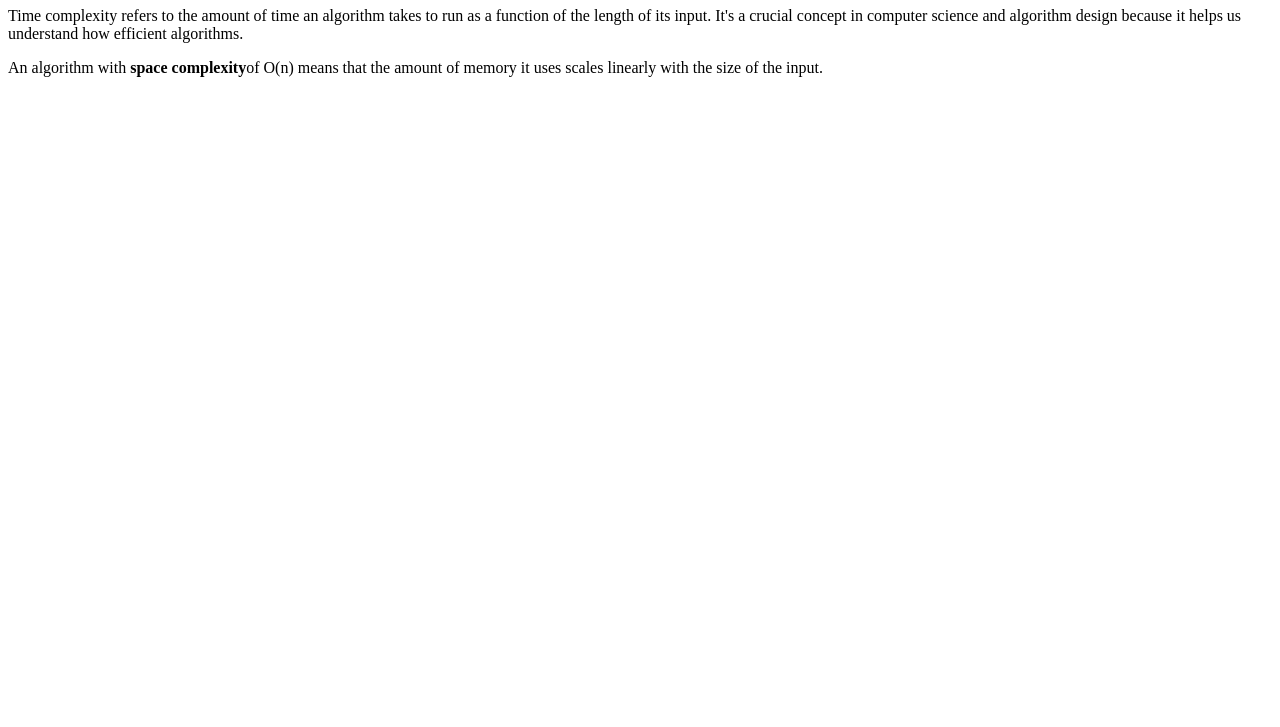
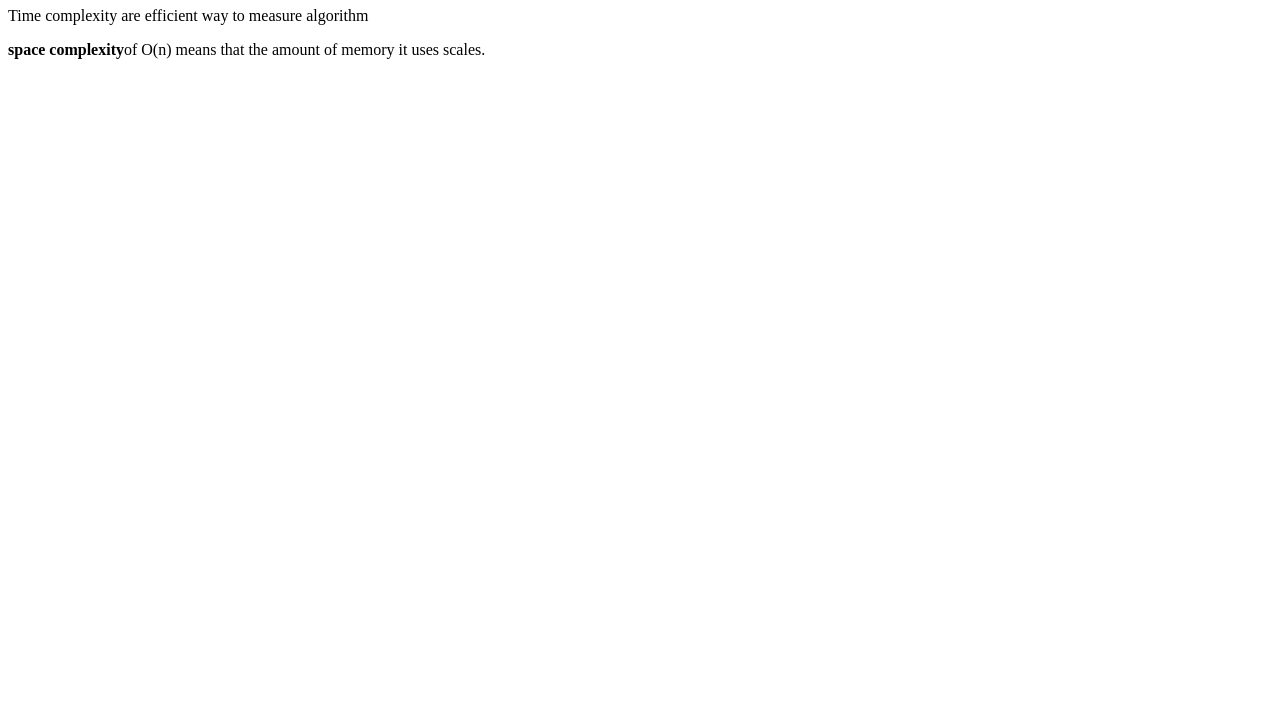
Before and after one commit to acciojob/time-and-space-complexity-aashxs, a website: page main.html in a window 1280 px wide. Shown: the part 73-800 px from the top of the page. Drawn offline with Linux system fonts and the light colour scheme.

Commit message:
created a submission

```diff
--- a/main.html
+++ b/main.html
@@ -9,13 +9,11 @@
 <body>
 	<!-- the entire body must be written by student -->
 	<h1>Time, Space, and Complexity</h1>
-  <p>Time complexity refers to the amount of time an algorithm takes to run
-    as a function of the length of its input. It's a crucial concept in computer science and
-    algorithm design because it helps us understand how efficient algorithms.</p>
+  <p>Time complexity are efficient way to measure algorithm</p>
     <p>
 
-          An algorithm with <b>space complexity</b>of O(n) means that the amount of memory
-         it uses scales linearly with the size of the input.
+         <b>space complexity</b>of O(n) means that the amount of memory
+         it uses scales.
 
     </p>
     <script type="text/javascript" src="./script.js">
```
